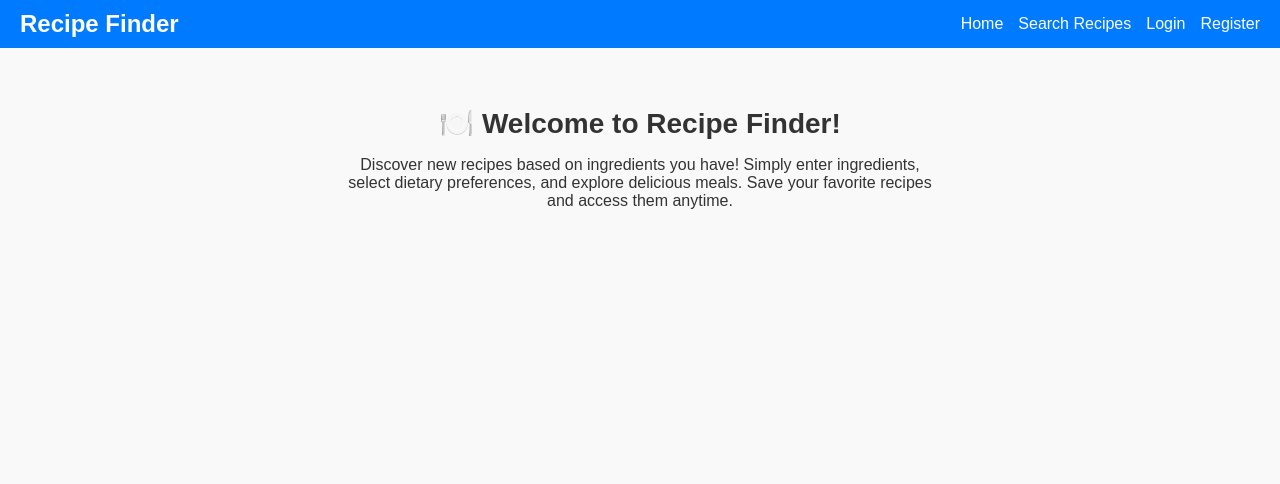
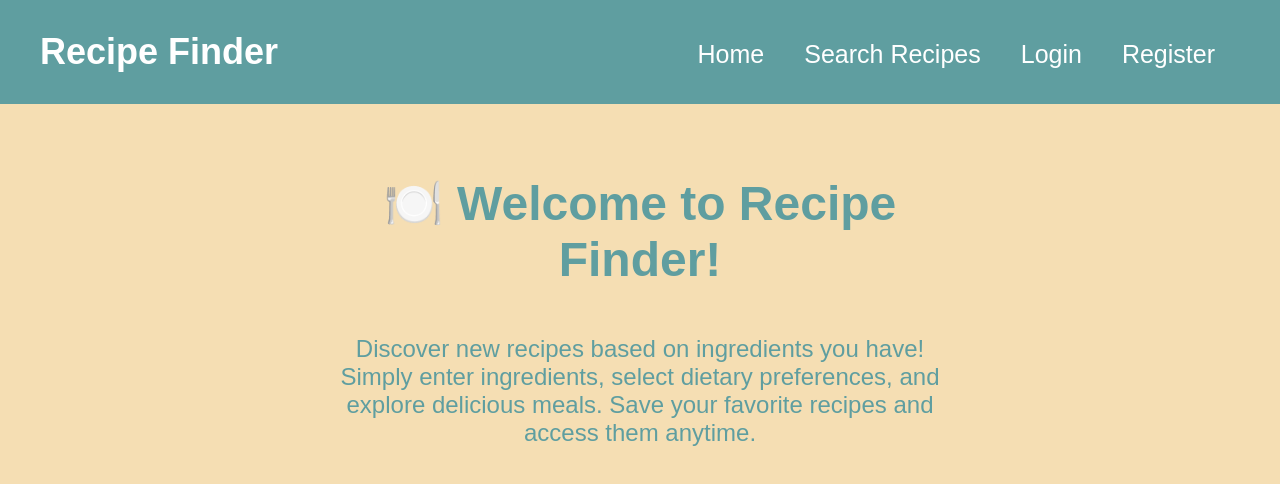
Before and after one commit to Galomer310/recipe_finder_frontend, a React (Vite) app: page / in a window 1280 px wide. Shown: the top 484 px of the page. Built offline with nearby package versions, Linux system fonts and the light colour scheme.

Commit message:
style modify

```diff
--- a/src/components/Navbar.tsx
+++ b/src/components/Navbar.tsx
@@ -12,43 +12,31 @@ const Navbar = () => {
   };
 
   return (
-    <nav style={styles.navbar}>
-      <h1 style={styles.title}>Recipe Finder</h1>
-      <ul style={styles.navLinks}>
+    <nav className="navbar">
+      <h1>Recipe Finder</h1>
+      <ul>
         <li>
-          <Link to="/" style={styles.link}>
-            Home
-          </Link>
+          <Link to="/">Home</Link>
         </li>
         <li>
-          <Link to="/search" style={styles.link}>
-            Search Recipes
-          </Link>
+          <Link to="/search">Search Recipes</Link>
         </li>
         {token ? (
           <>
             <li>
-              <Link to="/saved" style={styles.link}>
-                Saved Recipes
-              </Link>
+              <Link to="/saved">Saved Recipes</Link>
             </li>
             <li>
-              <button onClick={handleLogout} style={styles.button}>
-                Logout
-              </button>
+              <button onClick={handleLogout}>Logout</button>
             </li>
           </>
         ) : (
           <>
             <li>
-              <Link to="/login" style={styles.link}>
-                Login
-              </Link>
+              <Link to="/login">Login</Link>
             </li>
             <li>
-              <Link to="/register" style={styles.link}>
-                Register
-              </Link>
+              <Link to="/register">Register</Link>
             </li>
           </>
         )}
@@ -57,37 +45,4 @@ const Navbar = () => {
   );
 };
 
-const styles = {
-  navbar: {
-    display: "flex",
-    justifyContent: "space-between",
-    alignItems: "center",
-    padding: "10px 20px",
-    backgroundColor: "#007bff",
-    color: "white",
-  },
-  title: {
-    margin: "0",
-  },
-  navLinks: {
-    listStyle: "none",
-    display: "flex",
-    gap: "15px",
-    margin: "0",
-    padding: "0",
-  },
-  link: {
-    color: "white",
-    textDecoration: "none",
-    fontSize: "16px",
-  },
-  button: {
-    backgroundColor: "red",
-    color: "white",
-    border: "none",
-    padding: "5px 10px",
-    cursor: "pointer",
-  },
-};
-
 export default Navbar;
--- a/src/pages/Login.tsx
+++ b/src/pages/Login.tsx
@@ -28,8 +28,8 @@ const Login = () => {
   };
 
   return (
-    <div>
-      <h2>Login</h2>
+    <div className="login">
+      <h1>Login</h1>
       {error && <p style={{ color: "red" }}>{error}</p>}
       <input
         type="email"
--- a/src/pages/SavedRecipes.tsx
+++ b/src/pages/SavedRecipes.tsx
@@ -49,7 +49,7 @@ const SavedRecipes = () => {
   };
 
   return (
-    <div>
+    <div className="saved-recipes">
       <h2>Saved Recipes</h2>
       {savedRecipes.length === 0 ? (
         <p>No saved recipes yet.</p>
--- a/src/pages/SearchRecipes.tsx
+++ b/src/pages/SearchRecipes.tsx
@@ -71,7 +71,7 @@ const SearchRecipes = () => {
   };
 
   return (
-    <div>
+    <div className="searchRecipes">
       <h2>Find Recipes</h2>
       <div>
         <label>Ingredients (comma separated):</label>
@@ -120,20 +120,7 @@ const SearchRecipes = () => {
         />
       </div>
 
-      <button
-        onClick={handleSearch}
-        style={{
-          marginTop: "10px",
-          padding: "10px",
-          backgroundColor: "#007bff",
-          color: "white",
-          border: "none",
-          borderRadius: "5px",
-          cursor: "pointer",
-        }}
-      >
-        Search Recipes
-      </button>
+      <button onClick={handleSearch}>Search Recipes</button>
 
       <div>
         <h3>Results:</h3>
@@ -144,11 +131,7 @@ const SearchRecipes = () => {
             {recipes.map((recipe, index) => (
               <div className="recipeCard" key={index}>
                 <h4>{recipe.title}</h4>
-                <img
-                  src={recipe.imageUrl}
-                  alt={recipe.title}
-                  style={{ width: "100px", height: "100px" }}
-                />
+                <img src={recipe.imageUrl} alt={recipe.title} />
                 <p>
                   <a
                     href={recipe.sourceUrl}
--- a/src/style.css
+++ b/src/style.css
@@ -1,24 +1,74 @@
 /* General */
 body {
     font-family: 'Arial', sans-serif;
-    background-color: #f9f9f9;
-    color: #333;
+    background-color: wheat;
+    color: whitesmoke;
+    margin: 0;
+    text-align: center;
+}
+/* Navbar */
+
+.navbar {
+    display: flex;
+    justify-content: space-between;
+    align-items: center;
+    padding: 20px 40px;
+    background-color: cadetblue;
+    color: white;
+    height: 4rem;
+    font-size: 1.5rem;
+}
+
+.navbar h1 {
+    margin: 0;
+}
+.navbar ul {
+    list-style: none;
+    display: flex;
+    gap: 15px;
     margin: 0;
     padding: 0;
-    text-align: center;
+    font-size: 2rem;
+}
+.navbar a {
+    color: white;
+    text-decoration: none;
+    font-size: 25px;
+    padding-right: 25px;
+}
+.navbar button {
+    background-color: red;
+    color: white;
+    border: none;
+    padding: 5px 10px;
+    cursor: pointer;
 }
 
+/* Home */
 .home-container {
     text-align: center;
     padding: 40px;
     max-width: 600px;
     margin: auto;
+    color:cadetblue;
+
 }
 
 .home-container h1 {
-    font-size: 28px;
-    margin-bottom: 10px;
+    font-size: 3rem;
+    margin-bottom: 3rem;
 }
+.home-container p {
+    font-size: 1.5rem;
+    margin-bottom: 20px;
+    color:cadetblue;
+}
+/* Login */
+.login h1 {
+    font-size: 3rem;
+    margin-bottom: 3rem;
+}
+
 
 /* Forms */
 .form-container {
@@ -68,22 +118,97 @@ button:hover {
     margin: auto;
     text-align: center;
 }
+.searchRecipes h2{
+    font-size: 3rem;
+    margin-bottom: 20px;
+    color: #4c7eb2;
+}
+.searchRecipes h3{
+    font-size: 2rem;
+    margin-bottom: 20px;
+    color:cadetblue;
+}
+.searchRecipes input {
+    width: 10%;
+    padding: 10px;
+    margin: 10px 0;
+    border: 1px solid #ddd;
+    border-radius: 5px;
+}
+.searchRecipes label {
+    margin: 20px;
+    padding: 10px;
+    font-size: 1.5rem;
+    margin-right: 10px;
+    color:cadetblue; ;
+}
+.searchRecipes button {
+    padding: 10px;
+    background-color: #4c7eb2;
+    color: white;
+    border: none;
+    border-radius: 5px;
+    cursor: pointer;
+    transition: background-color 0.3s;
+    font-size: 1rem;
+}
 
+.searchRecipes button:hover {
+    background-color: rgb(240, 232, 222);
+    border: 2px solid gray;
+    color: black;
+}
+
+/* Saved Recipes */
+.saved-recipes h2 {
+font-size: 3rem;
+color: #4c7eb2;
+}
+
+/* Recipe Cards */
 .recipesCards {
     display: flex;
     flex-wrap: wrap;
     gap: 15px;
+    margin: 20px;
+    justify-content: center;
+}
+.recipesCards a{
+    text-decoration: none;
+    color: black;
+    border: 2px solid gray;
+    padding: 10px;
+    border-radius: 5px;
+}
+.recipesCards a:hover{
+    background-color: rgb(76, 126, 178);
+    color: white;
 }
 
 .recipeCard {
-    border: 1px solid #ddd;
+    display: flex;
+    flex-direction: column;
+    align-items: center;
     padding: 10px;
     border-radius: 10px;
-    box-shadow: 0 0 15px rgba(0, 0, 0, 0.1);
+    box-shadow: 0 10px 15px rgba(0, 0, 0, 0.1);
     background-color: rgb(240, 232, 222);
+    color: #000;
+}
+.recipeCard:hover {
+    transform: translateY(-5px);
+    transition: transform 0.3s;
+}
+
+.recipeCard img {
+    height: 150px;
+    width: 150px;
+    border-radius: 5px;
 }
 
 .saved-recipe-card {
+    background-color: rgb(240, 232, 222);
+    color: #000;
     display: inline-flex;
     flex-wrap: wrap;
     flex-direction: column;
@@ -92,17 +217,26 @@ button:hover {
     padding: 10px;
     margin: 10px;
     border-radius: 10px;
-    box-shadow: 0 0 10px rgba(0, 0, 0, 0.1);
-    background-color: rgb(240, 185, 148);
+    box-shadow: 0 5px 10px rgba(0, 0, 0, 0.1);
     max-width: fit-content;
+}
+
+.saved-recipe-card a {
+    text-decoration: none;
+    color: blue;
+}
+.saved-recipe-card:hover {
+    transform: translateY(-5px);
+    transition: transform 0.3s;
 }
 
 
 .delete-button {
     margin-top: 10px;
-    padding: 5px;
+    padding: 10px;
     background-color: red;
     color: white;
+    font-weight: bold;
     border: none;
     border-radius: 5px;
     cursor: pointer;
@@ -113,37 +247,3 @@ button:hover {
     height: 100px;
     border-radius: 5px;
 }
-
-/* const styles = {
-    navbar: {
-      display: "flex",
-      justifyContent: "space-between",
-      alignItems: "center",
-      padding: "10px 20px",
-      backgroundColor: "#007bff",
-      color: "white",
-    },
-    title: {
-      margin: "0",
-    },
-    navLinks: {
-      listStyle: "none",
-      display: "flex",
-      gap: "15px",
-      margin: "0",
-      padding: "0",
-    },
-    link: {
-      color: "white",
-      textDecoration: "none",
-      fontSize: "16px",
-    },
-    button: {
-      backgroundColor: "red",
-      color: "white",
-      border: "none",
-      padding: "5px 10px",
-      cursor: "pointer",
-    },
-  };
- */
```
